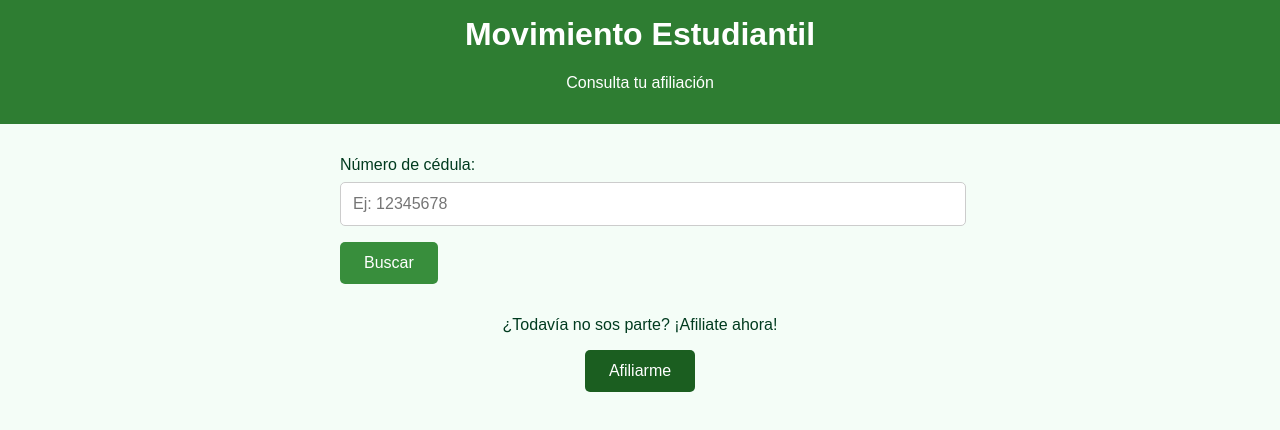
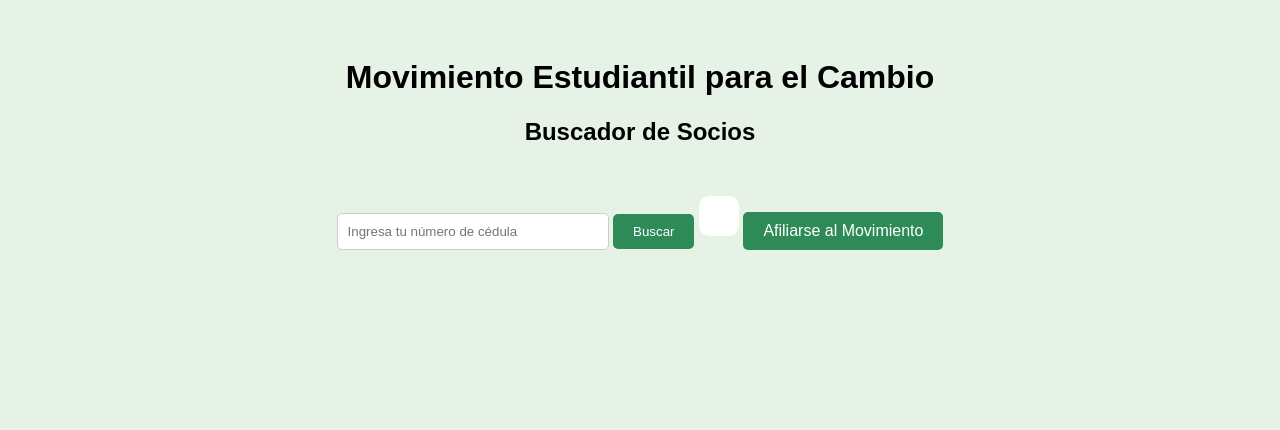
Before and after one commit to carlosduarte02/sitio-movimiento, a plain HTML site: page index.html in a window 1280 px wide. Drawn offline with Linux system fonts and the light colour scheme; no server answers.

Commit message:
Add files via upload

```diff
--- a/index.html
+++ b/index.html
@@ -3,125 +3,83 @@
 <html lang="es">
 <head>
     <meta charset="UTF-8">
-  <meta name="viewport" content="width=device-width, initial-scale=1.0">
-  <title>Movimiento Estudiantil</title>
+    <title>Buscador de Socios - MECA</title>
     <style>
         body {
             font-family: Arial, sans-serif;
-      margin: 0;
-      background-color: #f4fdf7;
-      color: #003b1f;
-    }
-    header {
-      background-color: #2e7d32;
-      color: white;
-      padding: 1rem;
+            background-color: #e6f2e6;
             text-align: center;
-    }
-    main {
-      padding: 2rem;
-      max-width: 600px;
-      margin: auto;
-    }
-    h1 {
-      margin-top: 0;
+            padding: 30px;
         }
         input[type="text"] {
-      width: 100%;
-      padding: 0.75rem;
-      font-size: 1rem;
-      margin-top: 0.5rem;
-      margin-bottom: 1rem;
+            padding: 10px;
+            width: 250px;
             border: 1px solid #ccc;
             border-radius: 5px;
         }
         button {
-      background-color: #388e3c;
+            padding: 10px 20px;
+            background-color: #2e8b57;
             color: white;
-      padding: 0.75rem 1.5rem;
             border: none;
             border-radius: 5px;
             cursor: pointer;
-      font-size: 1rem;
         }
         button:hover {
-      background-color: #2e7d32;
+            background-color: #246b45;
         }
-    .result {
-      background: #e0f2f1;
-      padding: 1rem;
-      border-radius: 5px;
-      margin-top: 1rem;
+        #resultado {
+            margin-top: 30px;
+            background-color: white;
+            padding: 20px;
+            border-radius: 10px;
+            display: inline-block;
+            text-align: left;
         }
-    .afiliacion {
-      text-align: center;
-      margin-top: 2rem;
-    }
-    .afiliacion a {
+        a.boton {
             display: inline-block;
-      background-color: #1b5e20;
+            margin-top: 20px;
+            padding: 10px 20px;
+            background-color: #2e8b57;
             color: white;
-      padding: 0.75rem 1.5rem;
             text-decoration: none;
             border-radius: 5px;
         }
-    .afiliacion a:hover {
-      background-color: #2e7d32;
+        a.boton:hover {
+            background-color: #246b45;
         }
     </style>
 </head>
 <body>
-  <header>
-    <h1>Movimiento Estudiantil</h1>
-    <p>Consulta tu afiliación</p>
-  </header>
-  <main>
-    <label for="cedula">Número de cédula:</label>
-    <input type="text" id="cedula" placeholder="Ej: 12345678">
-    <button onclick="buscarSocio()">Buscar</button>
-
-    <div id="resultado" class="result" style="display: none;"></div>
-
-    <div class="afiliacion">
-      <p>¿Todavía no sos parte? ¡Afiliate ahora!</p>
-      <a href="https://docs.google.com/forms/d/e/1FAIpQLSdGiR5raOsXQG7V8LocuxWs1INq6IusR99dPkgoBtg0c1RWSQ/viewform?usp=dialog" target="_blank">Afiliarme</a>
-    </div>
-  </main>
+    <h1>Movimiento Estudiantil para el Cambio</h1>
+    <h2>Buscador de Socios</h2>
+    <input type="text" id="cedula" placeholder="Ingresa tu número de cédula">
+    <button onclick="buscar()">Buscar</button>
+    <div id="resultado"></div>
+    <a class="boton" href="https://docs.google.com/forms/d/e/1FAIpQLSdGiR5raOsXQG7V8LocuxWs1INq6IusR99dPkgoBtg0c1RWSQ/viewform" target="_blank">Afiliarse al Movimiento</a>
 
     <script>
-    const URL_PLANILLA = "https://docs.google.com/spreadsheets/d/e/2PACX-1vSUfrZdXFUkpInOVBmTOXcdaeEL_rFDY_sMmvM6e3qIurGhM_Evw4ldXyULThr4L_GB5EwR9Vy-Wly_/pub?output=tsv";
+        async function buscar() {
+            const cedula = document.getElementById("cedula").value.trim();
+            const url = "https://docs.google.com/spreadsheets/d/e/2PACX-1vSUfrZdXFUkpInOVBmTOXcdaeEL_rFDY_sMmvM6e3qIurGhM_Evw4ldXyULThr4L_GB5EwR9Vy-Wly_/pub?gid=0&single=true&output=csv";
 
-    let socios = [];
+            const response = await fetch(url);
+            const data = await response.text();
+            const rows = data.split("\n").map(row => row.split(","));
 
-    fetch(URL_PLANILLA)
-      .then(res => res.text())
-      .then(text => {
-        const lines = text.split('\n');
-        const headers = lines[0].split('\t');
-        socios = lines.slice(1).map(row => {
-          const values = row.split('\t');
-          return {
-            cedula: values[0],
-            id: values[1]
-          };
-        });
-      });
+            const headers = rows[0];
+            const match = rows.find(row => row[0] === cedula);
 
-    function buscarSocio() {
-      const cedula = document.getElementById("cedula").value.trim();
-      const socio = socios.find(s => s.cedula == cedula);
-      const resultado = document.getElementById("resultado");
+            const resultadoDiv = document.getElementById("resultado");
+            resultadoDiv.innerHTML = "";
 
-      if (socio) {
-        resultado.innerHTML = `
-          <strong>Datos encontrados:</strong><br>
-          <b>Cédula:</b> ${socio.cedula}<br>
-          <b>ID:</b> ${socio.id}
-        `;
+            if (match) {
+                resultadoDiv.innerHTML = "<h3>Datos del socio:</h3><ul>" +
+                    match.map((val, i) => `<li><strong>${headers[i]}:</strong> ${val}</li>`).join("") +
+                    "</ul>";
             } else {
-        resultado.innerHTML = "No se encontraron datos para esa cédula.";
+                resultadoDiv.innerHTML = "<p>No se encontró ningún socio con esa cédula.</p>";
             }
-      resultado.style.display = "block";
         }
     </script>
 </body>
```
Lines whose indentation alone changed are shown as unchanged.
